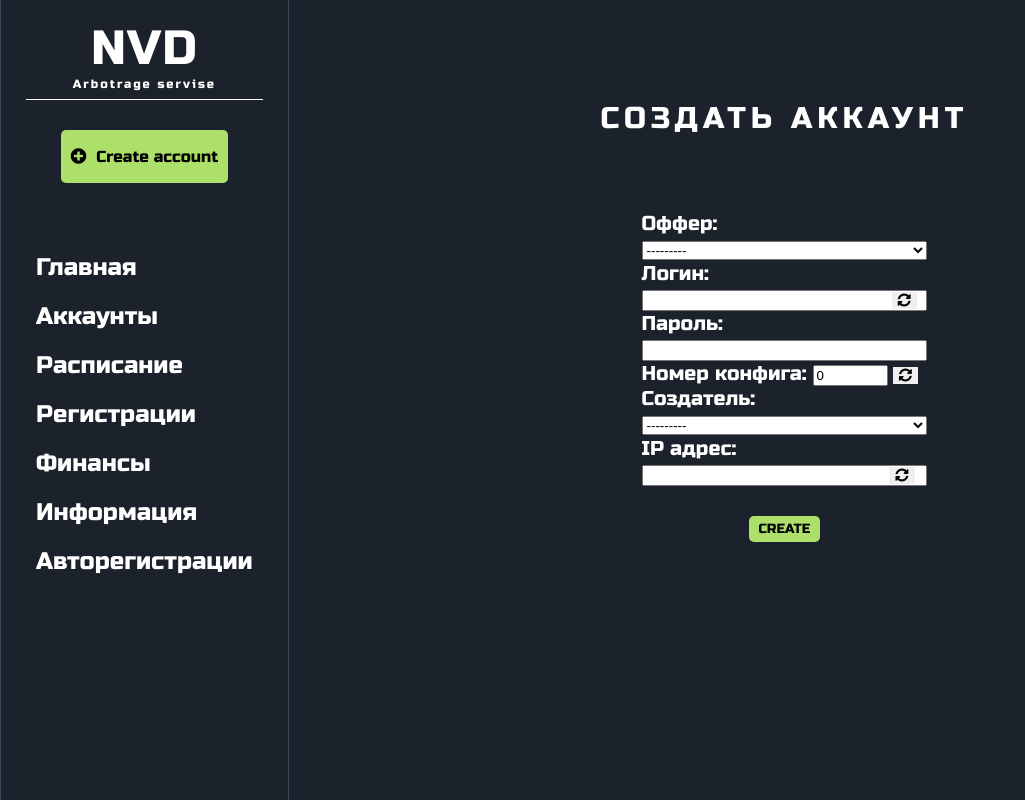
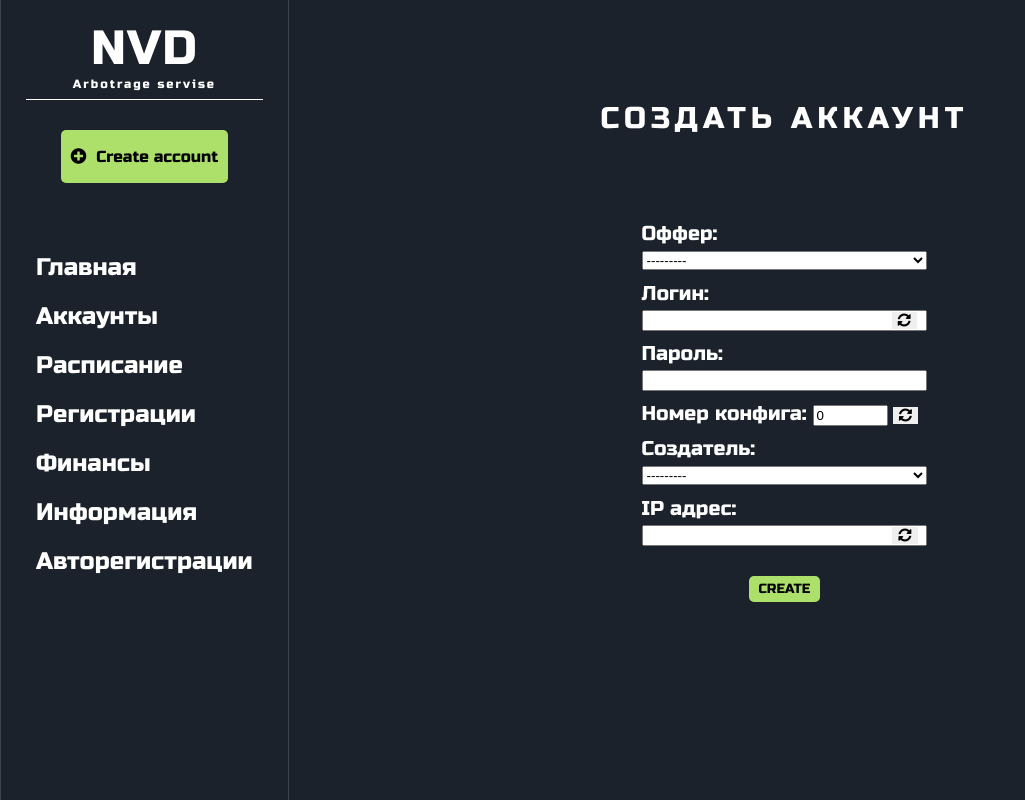
Before and after one commit to RezanansBLR/NVD-v3.0, a Django app: page /create_account/ in a window 1280 px wide. Shown: the whole page, without its empty margins (0-1025 px from the left). Run offline with Django 5.2, Linux system fonts and the light colour scheme; data that the repository does not hold is empty.

Commit message:
update 24.03

```diff
--- a/app/static/css/style.css
+++ b/app/static/css/style.css
@@ -211,13 +211,17 @@ button{
     margin-top: 50px;
 }
 
+.create_account p{
+    margin-top: 10px;
+}
+
 .create_account p input, select{
     width: 100%;
 }
 
 #generate-login{
     position: relative;
-    top: 100px;
+    top: 120px;
     left: 250px;
 }
 
@@ -227,7 +231,7 @@ button{
 
 #check-config{
     position: relative;
-    top: 175px;
+    top: 215px;
     left: 220px;
 }
 
@@ -239,8 +243,8 @@ button{
 
 #check-ip{
     position: relative;
-    top: 275px;
-    left: 185px;
+    top: 335px;
+    left: 188px;
 }
 
 #ip-info{
--- a/app/views.py
+++ b/app/views.py
@@ -23,13 +23,12 @@ def create_account(request):
     return render(request, 'create_account.html', {'form': form})
 
 
-
-
 def generate_random_credentials(request):
     print(Offer.objects.get(pk=request.GET.get('offer')).country)
     login = ''.join(random.choices(string.ascii_letters + string.digits, k=10))
     password = ''.join(random.choices(string.ascii_letters + string.digits + string.punctuation, k=12))
     return JsonResponse({'login': login, 'password': password})
+
 
 def check_config(request):
     config_number = request.GET.get('config_number')
@@ -42,6 +41,7 @@ def check_config(request):
         config_info = 'Не использовался'
     return JsonResponse({'config_info': config_info})
 
+
 def check_ip(request):
     ip = request.GET.get('ip')
     offer = request.GET.get('offer')
```
